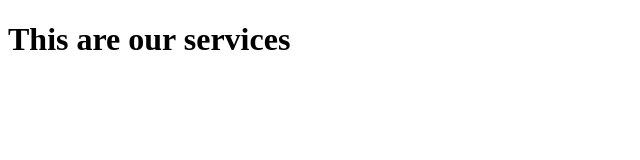
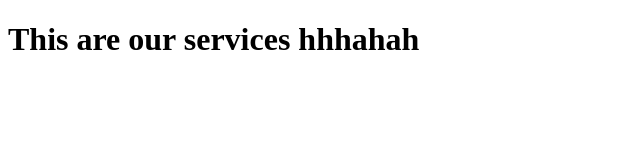
Before and after one commit to thierry-byiringiro/gitlearning, a plain HTML site: page services.html in a window 1280 px wide. Shown: the whole page, without its empty margins (0-640 px from the left). Drawn offline with Linux system fonts and the light colour scheme.

Commit message:
changing the service page in the main branch

```diff
--- a/services.html
+++ b/services.html
@@ -6,6 +6,6 @@
     <title>Services</title>
 </head>
 <body>
-    <h1>This are our services</h1>
+    <h1>This are our services <b>hhhahah</b></h1>
 </body>
 </html>
```
